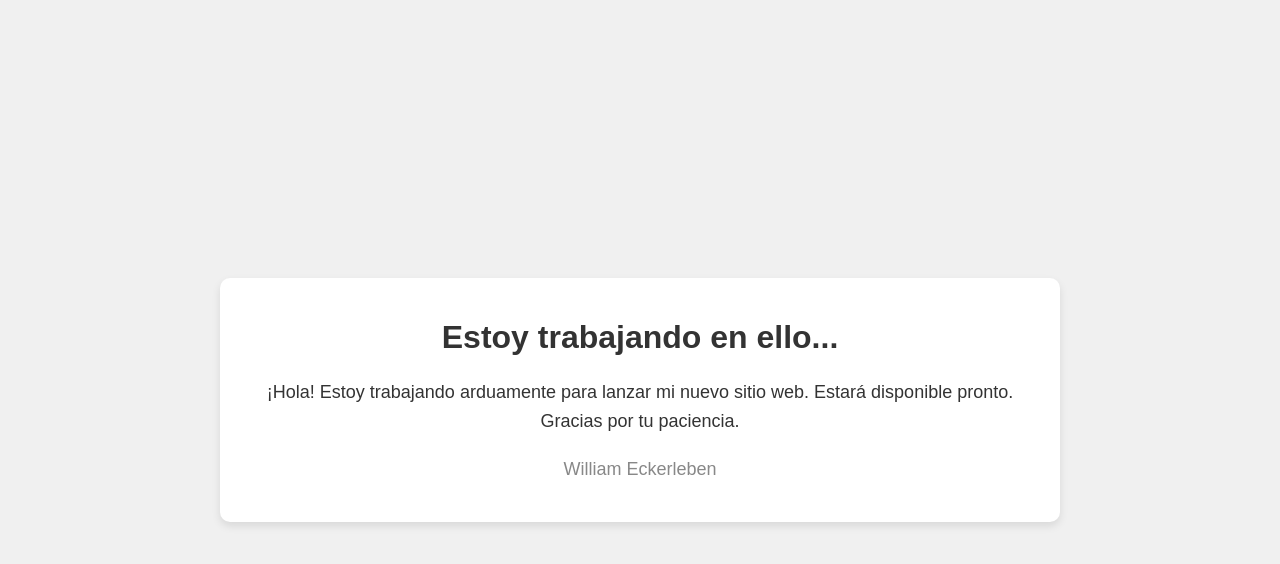
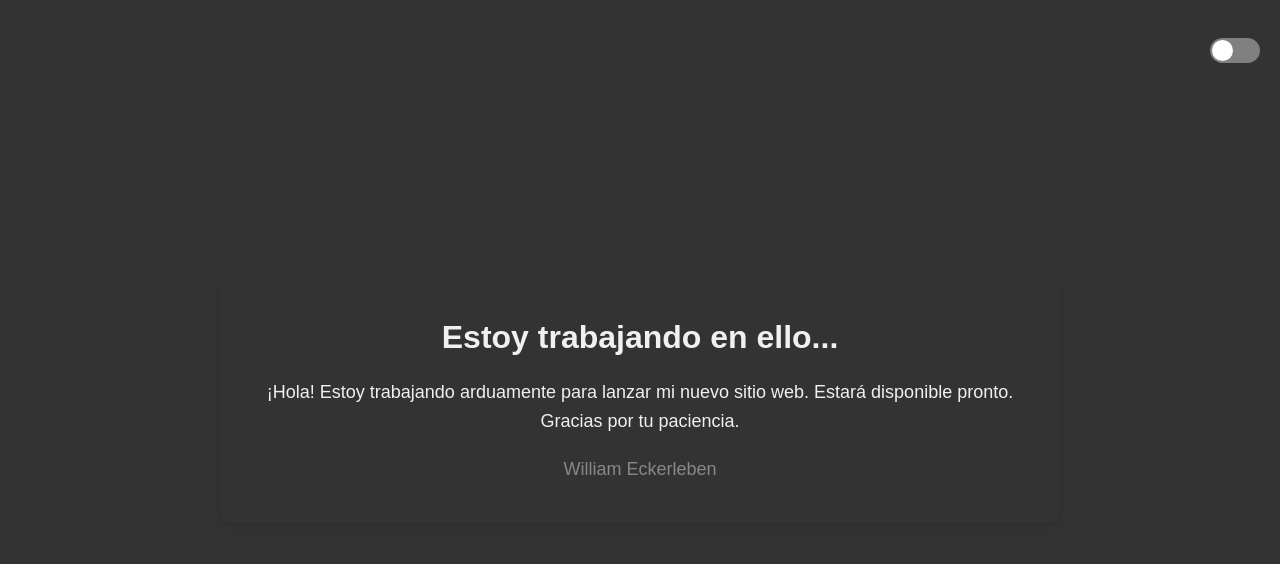
Before and after one commit to weckerleben/-weckerleben.github.io, a plain HTML site: page index.html in a window 1280 px wide. Drawn offline with Linux system fonts and the light colour scheme.

Commit message:
restructuring and dark theme

```diff
--- /dev/null
+++ b/assets/css/styles.css
@@ -0,0 +1,111 @@
+:root {
+  --background-color-dark: #333;
+  --text-color-dark: #f0f0f0;
+  --background-color-light: #f0f0f0;
+  --text-color-light: #333;
+}
+
+body[data-theme="dark"] {
+  background-color: var(--background-color-dark);
+  color: var(--text-color-dark);
+}
+
+body[data-theme="light"] {
+  background-color: var(--background-color-light);
+  color: var(--text-color-light);
+}
+
+.container[data-theme="dark"] {
+  background-color: black;
+}
+
+.container[data-theme="light"] {
+  background-color: white;
+}
+
+h1[data-theme="dark"] {
+  color: var(--background-color-dark);
+}
+
+h1[data-theme="light"] {
+  color: var(--background-color-light);
+}
+
+.theme-switcher {
+  position: fixed;
+  top: 20px;
+  right: 20px;
+  cursor: pointer;
+}
+
+body,
+html {
+  height: 100%;
+  margin: 0;
+  font-family: Arial, sans-serif;
+  display: flex;
+  justify-content: center;
+  align-items: center;
+}
+
+.container {
+  text-align: center;
+  padding: 20px;
+  max-width: 800px;
+  border-radius: 10px;
+  box-shadow: 0 4px 8px rgba(0, 0, 0, 0.1);
+}
+
+p {
+  font-size: 18px;
+  line-height: 1.6;
+}
+
+.notice {
+  margin-top: 20px;
+  color: #888;
+}
+
+.theme-switcher {
+  position: fixed;
+  top: 20px;
+  right: 20px;
+}
+
+#theme-toggle {
+  height: 0;
+  width: 0;
+  visibility: hidden;
+}
+
+.toggle-label {
+  cursor: pointer;
+  text-indent: -9999px;
+  width: 50px;
+  height: 25px;
+  background: grey;
+  display: block;
+  border-radius: 100px;
+  position: relative;
+}
+
+.toggle-label:after {
+  content: "";
+  position: absolute;
+  top: 2px;
+  left: 2px;
+  width: 21px;
+  height: 21px;
+  background: #fff;
+  border-radius: 90px;
+  transition: 0.3s;
+}
+
+#theme-toggle:checked + .toggle-label {
+  background: #4d4d4d;
+}
+
+#theme-toggle:checked + .toggle-label:after {
+  left: calc(100% - 2px);
+  transform: translateX(-100%);
+}
--- /dev/null
+++ b/assets/js/script.js
@@ -0,0 +1,5 @@
+function toggleTheme() {
+  const currentTheme = document.body.getAttribute("data-theme");
+  const newTheme = currentTheme === "dark" ? "light" : "dark";
+  document.body.setAttribute("data-theme", newTheme);
+}
--- a/index.html
+++ b/index.html
@@ -1,53 +1,31 @@
 <!DOCTYPE html>
 <html lang="es">
+
 <head>
     <meta charset="UTF-8">
     <meta name="viewport" content="width=device-width, initial-scale=1.0">
     <title>En Construcción</title>
-<link rel="icon" type="image/png" href="logo_v1(negro).png">
-<style>
-  body, html {
-    height: 100%;
-    margin: 0;
-    font-family: Arial, sans-serif;
-    display: flex;
-    justify-content: center;
-    align-items: center;
-    background-color: #f0f0f0;
-    color: #333;
-  }
+    <link rel="icon" type="image/png" href="assets/images/logo_v1(negro).png">
+    <link rel="stylesheet" href="assets/css/styles.css">
+    <script type="text/javascript" src="assets/js/script.js"></script>
+</head>
 
-  .container {
-    text-align: center;
-    padding: 20px;
-    max-width: 800px;
-    background-color: white;
-    border-radius: 10px;
-    box-shadow: 0 4px 8px rgba(0, 0, 0, 0.1);
-  }
-
-  h1 {
-    color: #333;
-  }
-
-  p {
-    font-size: 18px;
-    line-height: 1.6;
-  }
-
-  .notice {
-    margin-top: 20px;
-    color: #888;
-  }
-</style>
-</head>
 <body>
 
     <div class="container">
         <h1>Estoy trabajando en ello...</h1>
-  <p>¡Hola! Estoy trabajando arduamente para lanzar mi nuevo sitio web. Estará disponible pronto. Gracias por tu paciencia.</p>
+        <p>¡Hola! Estoy trabajando arduamente para lanzar mi nuevo sitio web. Estará disponible pronto. Gracias por tu
+            paciencia.</p>
         <p class="notice">William Eckerleben</p>
     </div>
 
+    <div class="theme-switcher">
+        <input type="checkbox" id="theme-toggle" onchange="toggleTheme()">
+        <label for="theme-toggle" class="toggle-label"></label>
+    </div>
+
+    <script>document.body.setAttribute("data-theme", "dark");</script>
+
 </body>
+
 </html>
```
Also changed, not shown: assets/images/logo_v1(negro).png (renamed from logo_v1(negro).png). Lines whose indentation alone changed are shown as unchanged.
